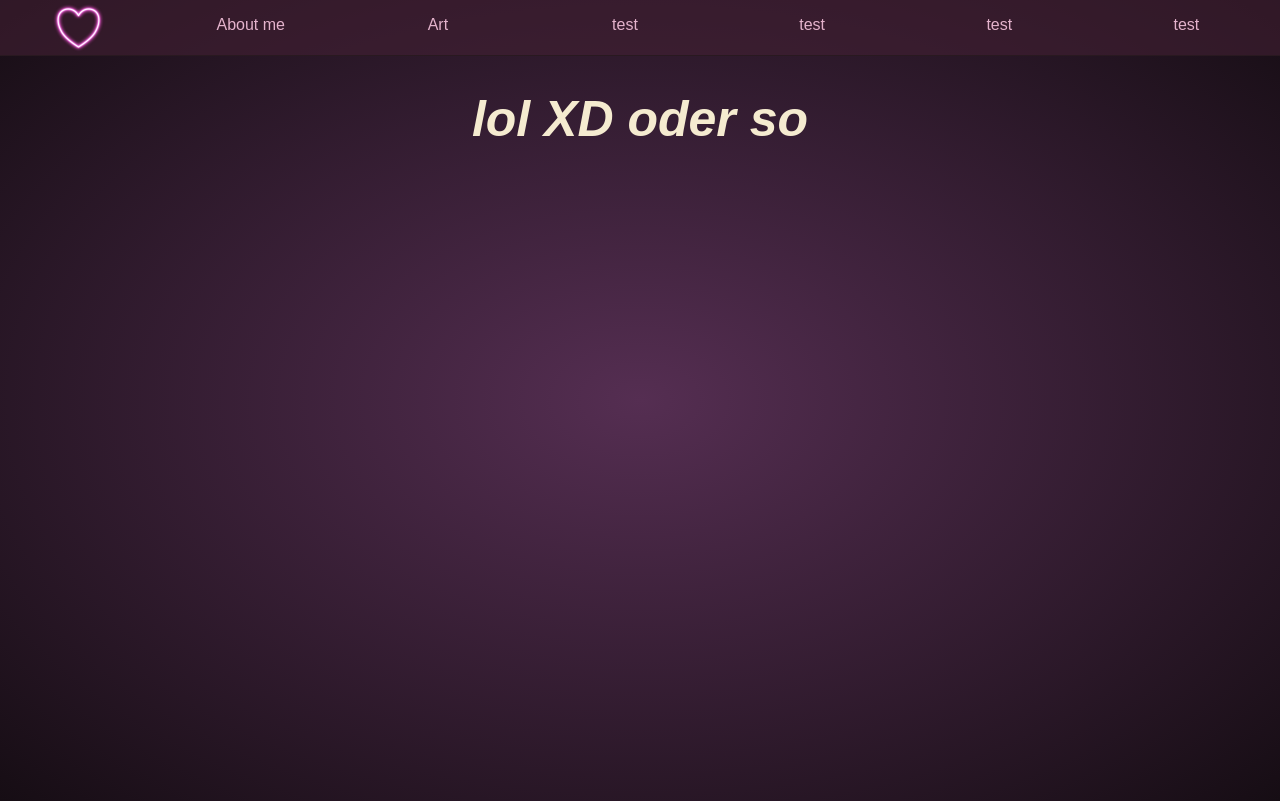
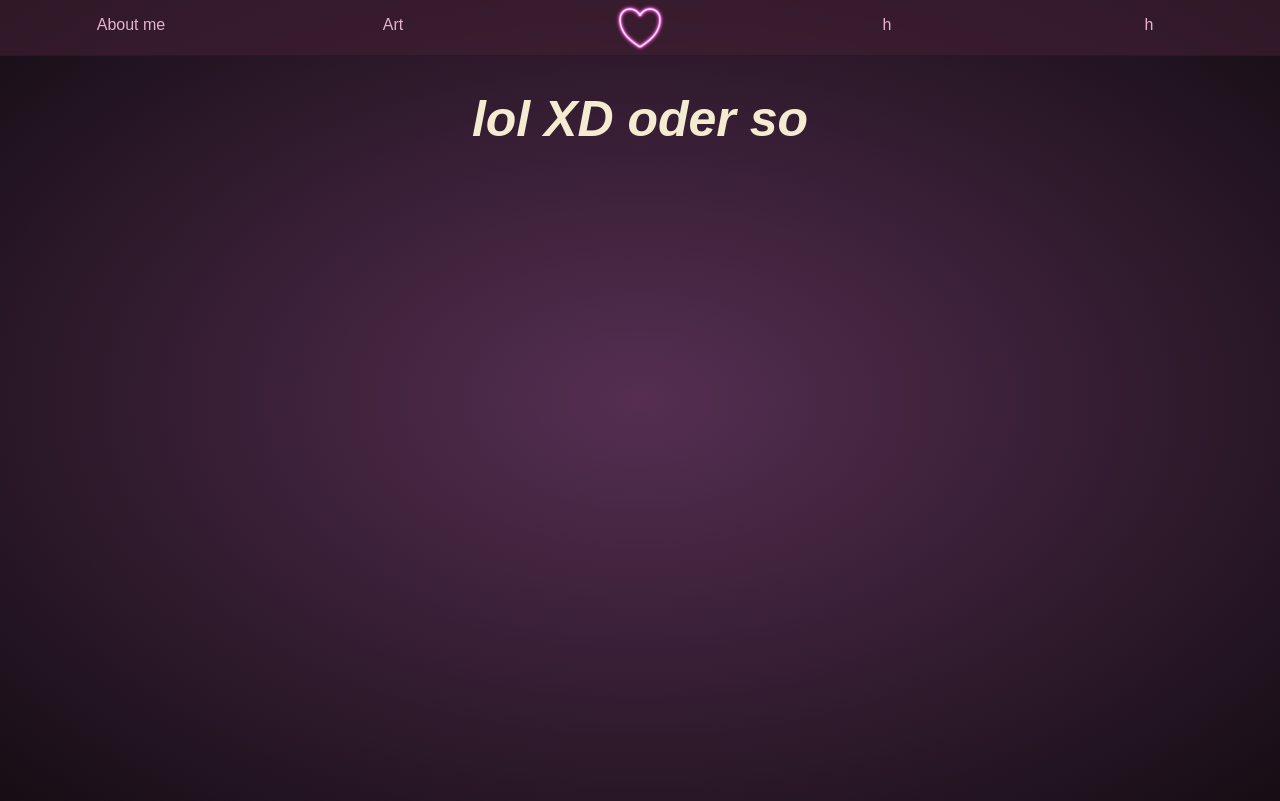
Before and after one commit to TrussWasTaken/TrussWasTaken.github.io, a plain HTML site: page aboutMe.html in a window 1280 px wide. Drawn offline with Linux system fonts and the light colour scheme.

Commit message:
Updated header for 'aboutme.html'

```diff
--- a/aboutMe.html
+++ b/aboutMe.html
@@ -11,15 +11,13 @@
 
 <body>
   <header class="top-header">
+    <a href=aboutMe.html> About me </a>
+    <a href=aboutMe.html> Art </a>
     <a href="index.html" id="index">
       <img src="pictures/neon heart icon.png" height="100%" alt="home" />
     </a>
-    <a class="list-item" href="aboutMe.html">About me</a>
-    <a class="list-item" href="#">Art</a>
-    <a class="list-item" href="#">test</a>
-    <a class="list-item" href="#">test</a>
-    <a class="list-item" href="#">test</a>
-    <a class="list-item" href="#">test</a>
+    <a href=aboutMe.html> h </a>
+    <a href=aboutMe.html> h </a>
   </header>
   <main>
     <h1><i>lol XD oder so</i></h1>
--- a/index.css
+++ b/index.css
@@ -51,6 +51,7 @@ main {
     height: auto;
     overflow-x: hidden;
     scrollbar-width: none;
+    border: white solid 5px;
 }
 
 #index {
```
